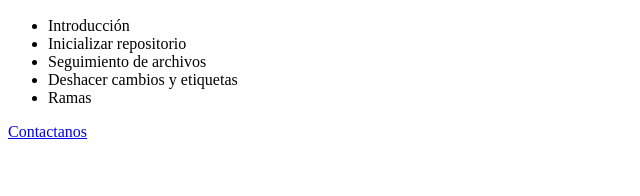
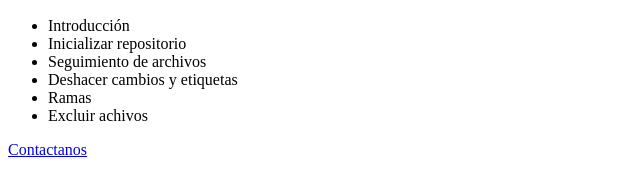
Before and after one commit to cio-mg/Proyecto, a plain HTML site: page index.html in a window 1280 px wide. Shown: the part 110-306 px from the top of the page, without its empty margins (0-640 px from the left). Drawn offline with Linux system fonts and the light colour scheme.

Commit message:
Actualización del temario

```diff
--- a/index.html
+++ b/index.html
@@ -15,6 +15,7 @@
         <li>Seguimiento de archivos</li>
         <li>Deshacer cambios y etiquetas</li>
         <li>Ramas</li>
+        <li>Excluir achivos</li>
         </ul>
         <a href="Contacto.html"> Contactanos </a>
 
```
